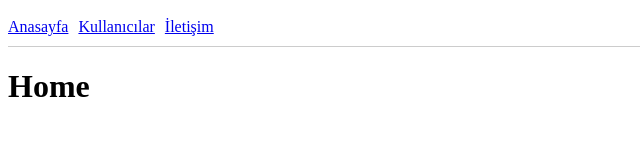
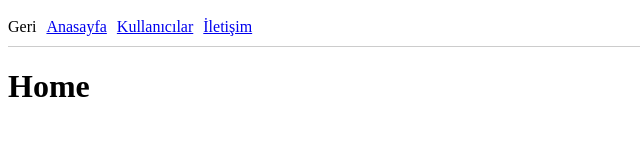
Before and after one commit to yavuzsinan42/Turkcell-React-202, a React (Create React App) app in the folder 5-routing/: page / in a window 1280 px wide. Shown: the top 160 px of the page, without its empty margins (0-640 px from the left). Built offline with nearby package versions, Linux system fonts and the light colour scheme.

Commit message:
useNavigate Hook Kullanımı

```diff
--- a/5-routing/src/App.css
+++ b/5-routing/src/App.css
@@ -10,3 +10,6 @@ ul, li {
   padding: 10px 0;
   column-gap: 10px;
 }
+.geri-btn{
+  cursor: pointer;
+}
--- a/5-routing/src/components/Header.js
+++ b/5-routing/src/components/Header.js
@@ -1,10 +1,12 @@
 import React from 'react'
-import {Link} from "react-router-dom"
+import {Link, useNavigate} from "react-router-dom"
 
 const Header = () => {
+    const navigate = useNavigate();
   return (
     <div>
         <ul className='menu'>
+            <li onClick={()=>navigate(-1)} className="geri-btn">Geri</li>
             <Link to='/'><li>Anasayfa</li></Link>
             <Link to='/users'><li>Kullanıcılar</li></Link>
             <Link to='/contact'><li>İletişim</li></Link>
```
